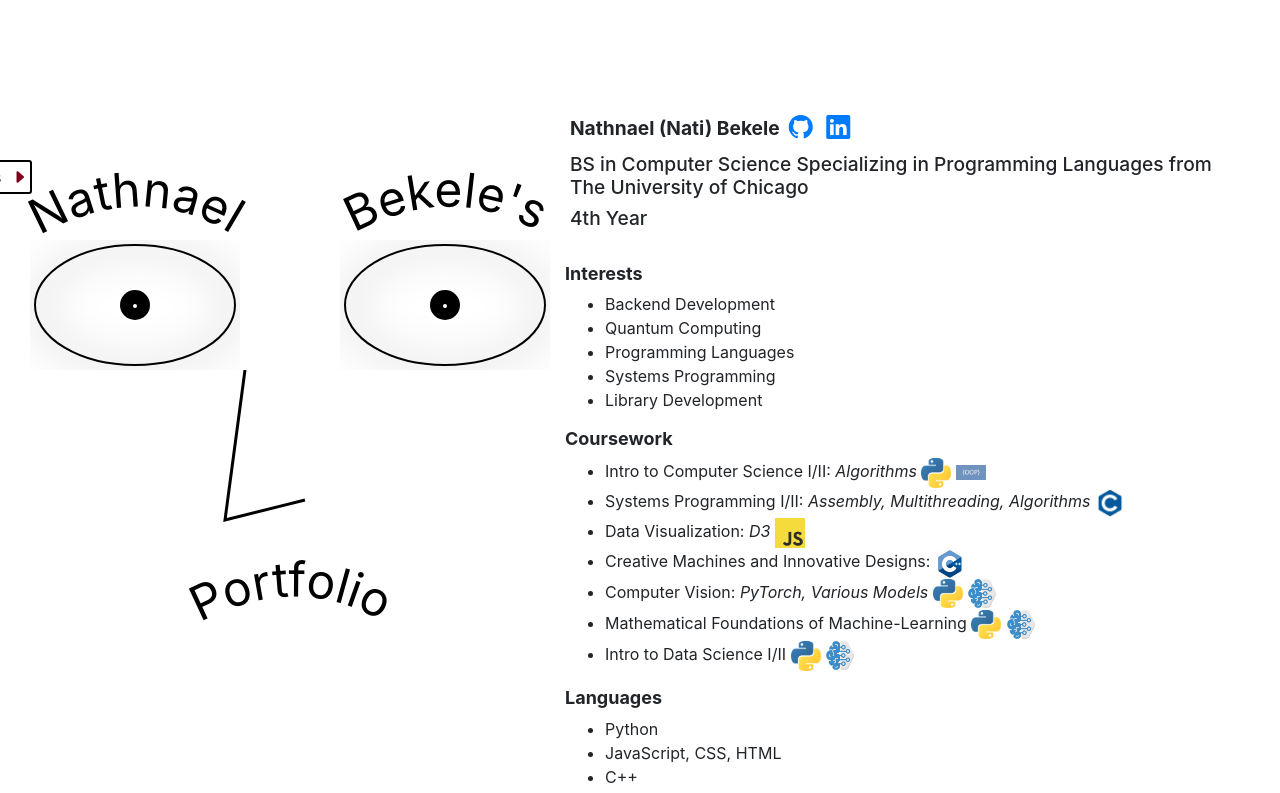
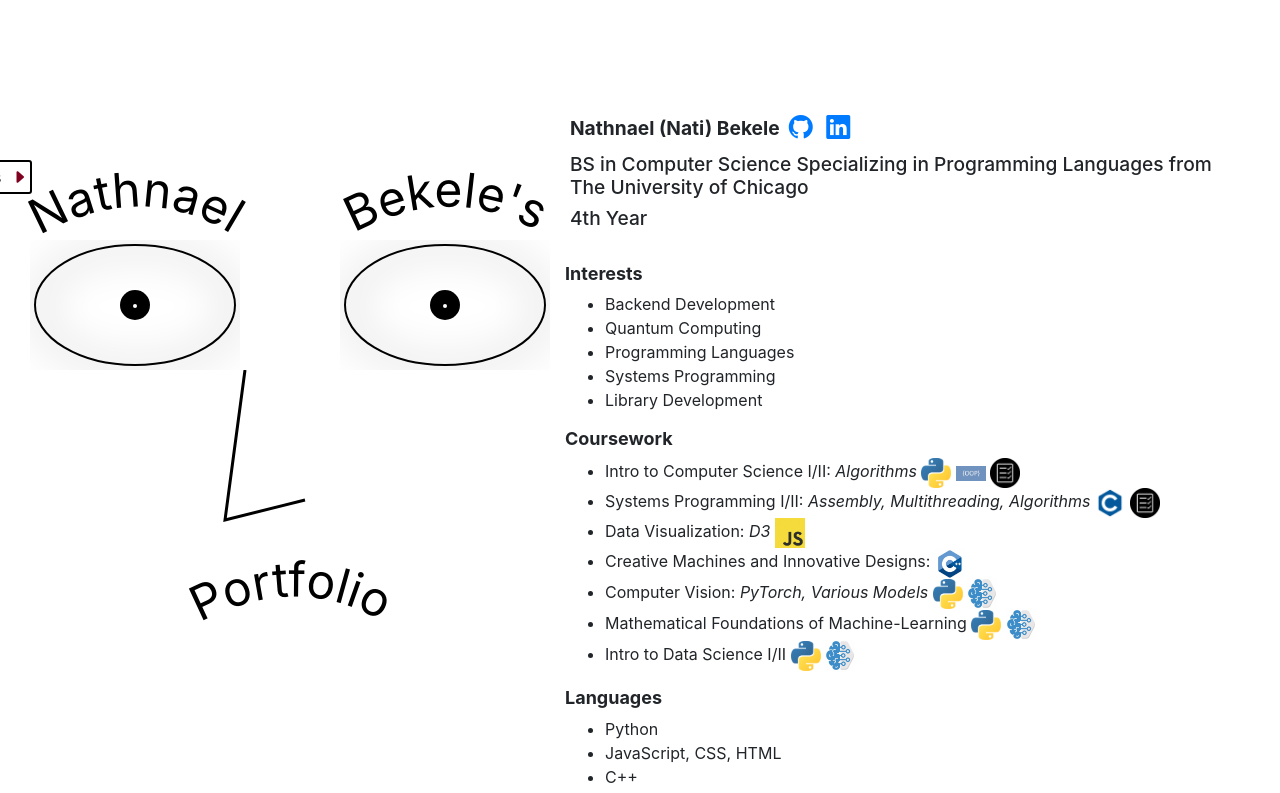
Before and after one commit to natibek/Portfolio, a plain HTML site: page index.html in a window 1280 px wide. Shown: the top 793 px of the page. Drawn offline with nearby package versions, Linux system fonts and the light colour scheme.

Commit message:
add testing tag to coursework

```diff
--- a/index.html
+++ b/index.html
@@ -195,10 +195,12 @@
               Intro to Computer Science I/II: <em>Algorithms</em>
               <img src="./public/python.png" width="30px" title="Python"/>
               <img src="./public/oop.png" width="30px" title="OOP"/>
+              <img src="./public/testing.jpg" width="30px" title="Testing"/>
             </li>
             <li class="filterable">
               Systems Programming I/II: <em>Assembly, Multithreading, Algorithms</em>
               <img src="./public/c.png" width="30px" title="C"/>
+              <img src="./public/testing.jpg" width="30px" title="Testing"/>
             </li>
             <li class="filterable">
               Data Visualization: <em>D3</em>
```
